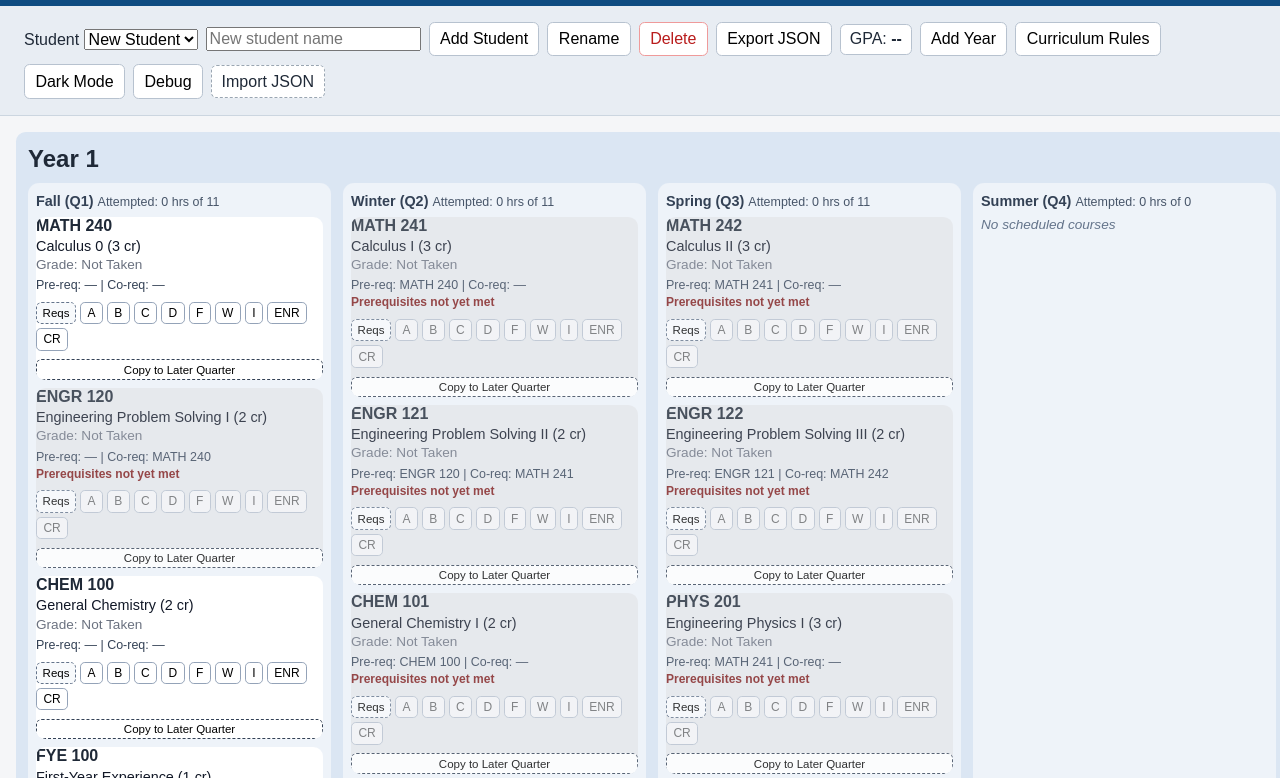
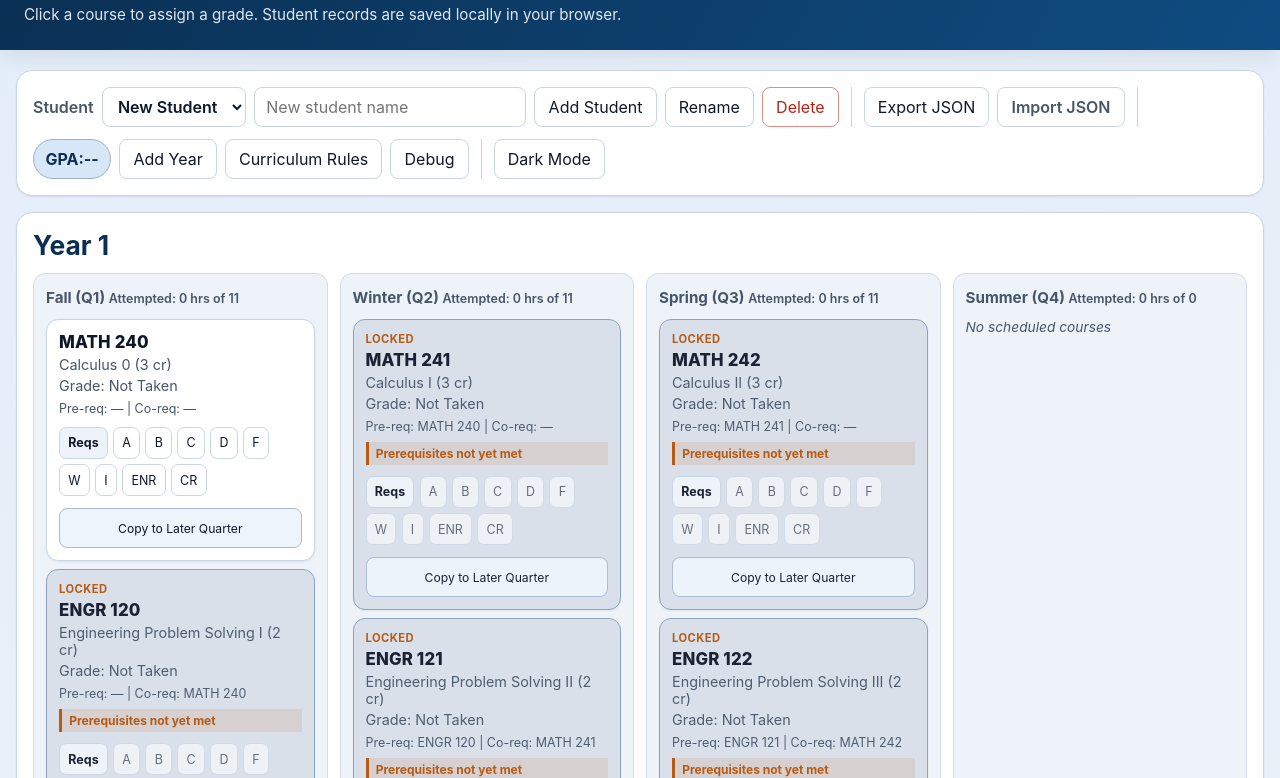
Before and after one commit to kellybc/MEEN-flowchart, a plain HTML site: page index.html in a window 1280 px wide. Shown: the part 89-867 px from the top of the page. Drawn offline with Linux system fonts and the light colour scheme.

Commit message:
Refactor advising dashboard visual design and bump build to v0.4.0

```diff
--- a/index.html
+++ b/index.html
@@ -4,16 +4,17 @@
     <meta charset="UTF-8" />
     <meta name="viewport" content="width=device-width, initial-scale=1.0" />
     <title>LA Tech ME Advising Tracker</title>
-    <link rel="stylesheet" href="styles.css?v=0.3.1" />
+    <link rel="stylesheet" href="styles.css?v=0.4.0" />
   </head>
   <body>
     <header>
       <h1>Louisiana Tech Mechanical Engineering Advising Tracker</h1>
-      <p class="version">Build: v0.3.1</p>
+      <p class="version">Build: v0.4.0</p>
       <p>Click a course to assign a grade. Student records are saved locally in your browser.</p>
     </header>
 
     <section class="toolbar">
+      <div class="toolbar-group">
         <label>
           Student
           <select id="studentSelect"></select>
@@ -22,16 +23,23 @@
         <button id="addStudentBtn">Add Student</button>
         <button id="renameStudentBtn">Rename</button>
         <button id="deleteStudentBtn" class="danger">Delete</button>
+      </div>
+      <div class="toolbar-group">
         <button id="exportBtn">Export JSON</button>
-      <span class="gpa-pill">GPA: <strong id="gpaValue">--</strong></span>
-      <button id="addYearBtn" type="button">Add Year</button>
-      <button id="toggleRulesBtn" type="button">Curriculum Rules</button>
-      <button id="darkModeBtn" type="button">Dark Mode</button>
-      <button id="toggleDebugBtn" type="button">Debug</button>
         <label class="import-label">
           Import JSON
           <input id="importInput" type="file" accept="application/json" />
         </label>
+      </div>
+      <div class="toolbar-group">
+        <span class="gpa-pill">GPA: <strong id="gpaValue">--</strong></span>
+        <button id="addYearBtn" type="button">Add Year</button>
+        <button id="toggleRulesBtn" type="button">Curriculum Rules</button>
+        <button id="toggleDebugBtn" type="button">Debug</button>
+      </div>
+      <div class="toolbar-group">
+        <button id="darkModeBtn" type="button">Dark Mode</button>
+      </div>
     </section>
 
     <main>
@@ -78,6 +86,6 @@
       </button>
     </template>
 
-    <script src="app.js?v=0.3.1"></script>
+    <script src="app.js?v=0.4.0"></script>
   </body>
 </html>
--- a/styles.css
+++ b/styles.css
@@ -1,102 +1,230 @@
+:root {
+  --font-sans: "Inter", "Roboto", "Segoe UI", "Open Sans", Arial, sans-serif;
+  --bg: #f3f6fb;
+  --surface: #ffffff;
+  --surface-2: #eef3fa;
+  --surface-3: #e4ebf5;
+  --text: #0f172a;
+  --text-muted: #475569;
+  --primary: #0f4c81;
+  --primary-strong: #0a2f52;
+  --primary-soft: #d8e7f8;
+  --accent-danger: #b42318;
+  --accent-warning: #b45309;
+  --success-bg: #e9f8ef;
+  --success-text: #11642f;
+  --border: #cad5e3;
+  --focus: #2563eb;
+  --radius-sm: 8px;
+  --radius-md: 12px;
+  --radius-lg: 16px;
+  --shadow-sm: 0 1px 2px rgba(15, 23, 42, 0.08);
+  --shadow-md: 0 8px 20px rgba(15, 23, 42, 0.08);
+  --shadow-lg: 0 14px 28px rgba(15, 23, 42, 0.14);
+  --space-1: 4px;
+  --space-2: 8px;
+  --space-3: 12px;
+  --space-4: 16px;
+  --space-5: 20px;
+  --space-6: 24px;
+  --transition-fast: 140ms ease;
+  --transition-med: 220ms ease;
+}
 
-:root {
-  --bg: #f5f6f8;
-  --card: #fff;
-  --ink: #1f2937;
-  --panel: #dbe6f3;
-  --subpanel: #eef3f9;
+:root[data-theme="dark"] {
+  --bg: #060d1a;
+  --surface: #0f172a;
+  --surface-2: #111d34;
+  --surface-3: #162641;
+  --text: #e2e8f0;
+  --text-muted: #9fb0c7;
+  --primary: #60a5fa;
+  --primary-strong: #c5ddff;
+  --primary-soft: #1a2f4f;
+  --accent-danger: #f87171;
+  --accent-warning: #fb923c;
+  --success-bg: #113220;
+  --success-text: #94e2ae;
+  --border: #2f415e;
+  --focus: #93c5fd;
+  --shadow-sm: 0 1px 2px rgba(2, 6, 23, 0.55);
+  --shadow-md: 0 10px 24px rgba(2, 6, 23, 0.55);
+  --shadow-lg: 0 16px 34px rgba(2, 6, 23, 0.7);
 }
-:root[data-theme="dark"] {
-  --bg: #0b1220;
-  --card: #0f172a;
-  --ink: #f1f5f9;
-  --panel: #111827;
-  --subpanel: #0b1220;
+
+* { box-sizing: border-box; }
+body {
+  margin: 0;
+  font-family: var(--font-sans);
+  background: radial-gradient(circle at 20% -20%, #dce9f7 0, var(--bg) 52%);
+  color: var(--text);
 }
-:root {
-  --bg: #f5f6f8;
-  --card: #fff;
-  --ink: #1f2937;
-  --accent: #0f4c81;
-  --muted: #6b7280;
-  --danger: #b91c1c;
+:root[data-theme="dark"] body { background: linear-gradient(180deg, #0a1326 0%, var(--bg) 260px); }
+
+header {
+  padding: 28px 24px 26px;
+  background: linear-gradient(120deg, var(--primary-strong), var(--primary));
+  color: #fff;
+  box-shadow: var(--shadow-md);
 }
-body { font-family: Arial, sans-serif; margin: 0; background: var(--bg); color: var(--ink); }
-header { padding: 1rem 1.5rem; background: var(--accent); color: white; }
-header h1 { margin: 0 0 .25rem 0; font-size: 1.35rem; }
-header p { margin: 0; opacity: .9; }
-.toolbar { display: flex; flex-wrap: wrap; gap: .5rem; align-items: center; padding: 1rem 1.5rem; background: #e8edf3; border-bottom: 1px solid #ccd6e0; }
-.toolbar input[type="text"], .toolbar select, button, textarea { font: inherit; }
-button { padding: .45rem .65rem; border: 1px solid #b7c2cf; background: white; border-radius: .35rem; cursor: pointer; }
-button:hover { filter: brightness(0.98); }
-button.danger { border-color: #ef9a9a; color: var(--danger); }
-.import-label { border: 1px dashed #9aa6b2; padding: .4rem .6rem; border-radius: .35rem; background: #fff; }
-.import-label input { display: none; }
-main { padding: 1rem; }
-.curriculum-grid { display:flex; flex-direction:column; gap:1rem; }
-.semester { background: var(--panel); border-radius: .5rem; padding: .75rem; }
-.semester h2 { margin: 0 0 .5rem 0; font-size: 1rem; }
-.course-card { width: 100%; display: grid; gap: .2rem; text-align: left; margin-bottom: .5rem; background: var(--card); color: var(--ink); }
-.course-code { font-weight: 700; }
-.course-name { color: #111827; font-size: .9rem; }
-.course-grade { color: var(--muted); font-size: .85rem; }
-.course-card.graded .course-grade { color: #065f46; font-weight: 700; }
-#gradeDialog { border: none; border-radius: .5rem; width: 330px; }
-#gradeDialog::backdrop { background: rgba(0,0,0,.35); }
-#gradeForm { display: grid; gap: .6rem; }
-menu { display: flex; justify-content: flex-end; gap: .5rem; margin: 0; padding: 0; }
-@media (max-width: 1100px) { .curriculum-grid { grid-template-columns: repeat(2, minmax(240px, 1fr)); } }
-@media (max-width: 640px) { .curriculum-grid { grid-template-columns: 1fr; } }
+header h1 { margin: 0 0 var(--space-2); font-size: clamp(1.5rem, 2.2vw, 2.1rem); letter-spacing: .01em; }
+.version { margin: 0 0 var(--space-2); opacity: .95; font-size: .87rem; font-weight: 600; }
+header p { margin: 0; font-size: .95rem; color: rgba(255,255,255,.88); }
 
-.debug-panel { margin: 0 1rem 1rem; padding: .75rem; background: #0f172a; color: #e2e8f0; border-radius: .5rem; }
-.debug-panel h2 { margin: 0 0 .5rem; font-size: 1rem; }
-#debugLog { margin: 0; max-height: 220px; overflow: auto; white-space: pre-wrap; font-family: ui-monospace, SFMono-Regular, Menlo, monospace; font-size: .8rem; }
+.toolbar {
+  margin: var(--space-5) var(--space-4) var(--space-4);
+  padding: var(--space-4);
+  display: flex;
+  flex-wrap: wrap;
+  gap: var(--space-3);
+  align-items: center;
+  background: var(--surface);
+  border: 1px solid var(--border);
+  border-radius: var(--radius-lg);
+  box-shadow: var(--shadow-sm);
+}
+.toolbar-group { display:flex; flex-wrap:wrap; gap: var(--space-2); align-items:center; padding-right: var(--space-3); border-right:1px solid var(--border); }
+.toolbar-group:last-child { border-right:0; padding-right:0; }
+.toolbar label { display:flex; align-items:center; gap: var(--space-2); font-weight:600; color: var(--text-muted); }
 
-.version { margin: .25rem 0 0; font-size: .85rem; opacity: .95; }
+input[type="text"], .toolbar select, button, textarea { font: inherit; }
+input[type="text"], .toolbar select {
+  min-height: 40px;
+  border: 1px solid var(--border);
+  border-radius: var(--radius-sm);
+  padding: .5rem .7rem;
+  background: var(--surface);
+  color: var(--text);
+}
+button, .import-label {
+  min-height: 40px;
+  padding: .5rem .82rem;
+  border: 1px solid var(--border);
+  background: var(--surface);
+  border-radius: var(--radius-sm);
+  color: var(--text);
+  cursor: pointer;
+  transition: transform var(--transition-fast), box-shadow var(--transition-fast), background var(--transition-fast);
+}
+button:hover, .import-label:hover { transform: translateY(-1px); box-shadow: var(--shadow-sm); background: var(--surface-2); }
+button:focus-visible, .import-label:focus-within, input:focus-visible, select:focus-visible {
+  outline: 3px solid color-mix(in oklab, var(--focus), transparent 65%);
+  outline-offset: 1px;
+}
+button.danger { color: var(--accent-danger); border-color: color-mix(in oklab, var(--accent-danger), white 45%); }
+.import-label input { display:none; }
+.gpa-pill {
+  background: var(--primary-soft);
+  color: var(--primary-strong);
+  border: 1px solid color-mix(in oklab, var(--primary), white 58%);
+  border-radius: 999px;
+  padding: .4rem .72rem;
+  min-height: 40px;
+  display: inline-flex;
+  align-items: center;
+  font-weight: 700;
+}
 
-.season-column { background: var(--panel); border-radius:.6rem; padding:.6rem; }
-.quarter-block { background: var(--subpanel); border-radius:.5rem; padding:.5rem; margin-bottom:.6rem; }
-.quarter-block h3 { margin:.1rem 0 .5rem; font-size:.9rem; color:#334155; }
-.empty-quarter { margin:.25rem 0 .5rem; color:#64748b; font-style:italic; font-size:.85rem; }
-.course-card.complete { background:#dcfce7; border-color:#16a34a; }
-.gpa-pill { background:#fff; border:1px solid #b7c2cf; border-radius:.35rem; padding:.35rem .55rem; }
+main { padding: 0 var(--space-4) var(--space-6); }
+.curriculum-grid { display:flex; flex-direction:column; gap:var(--space-5); animation: fadeUp .45s var(--transition-med) both; }
+.year-row {
+  width:100%;
+  background: var(--surface);
+  border: 1px solid var(--border);
+  border-radius: var(--radius-lg);
+  padding: var(--space-4);
+  box-shadow: var(--shadow-sm);
+}
+.year-row h2 { margin: 0 0 var(--space-3); font-size: 1.65rem; color: var(--primary-strong); }
+.year-quarter-grid { display:grid; grid-template-columns:repeat(4,minmax(220px,1fr)); gap:var(--space-3); }
+.quarter-block {
+  background: var(--surface-2);
+  border: 1px solid color-mix(in oklab, var(--border), white 15%);
+  border-radius: var(--radius-md);
+  padding: var(--space-3);
+  min-height: 140px;
+}
+.quarter-block h3 { margin:.1rem 0 var(--space-3); font-size:.95rem; color: var(--text-muted); }
+.attempted-hours { font-size:.78rem; color: var(--text-muted); font-weight:600; }
+.empty-quarter { margin:.25rem 0 .5rem; color:var(--text-muted); font-style:italic; font-size:.86rem; }
 
-.year-row { background: var(--panel); border-radius:.6rem; padding:.75rem; margin-bottom:1rem; }
-.year-row h2 { margin:.1rem 0 .6rem; }
-.year-quarter-grid { display:grid; grid-template-columns:repeat(4,minmax(200px,1fr)); gap:.75rem; }
-.grade-buttons { display:flex; flex-wrap:wrap; gap:.25rem; margin-top:.4rem; }
-.grade-btn { font-size:.75rem; padding:.2rem .4rem; border:1px solid #94a3b8; border-radius:.3rem; background:#fff; }
-.grade-btn.selected { background:#0f4c81; color:#fff; border-color:#0f4c81; }
-@media (max-width:900px){ .year-quarter-grid { grid-template-columns:repeat(2,minmax(200px,1fr)); } }
-@media (max-width:600px){ .year-quarter-grid { grid-template-columns:1fr; } }
+.course-card {
+  width:100%;
+  display:grid;
+  gap:var(--space-1);
+  margin-bottom: var(--space-2);
+  padding: var(--space-3);
+  text-align:left;
+  background: var(--surface);
+  color: var(--text);
+  border: 1px solid var(--border);
+  border-radius: var(--radius-md);
+  box-shadow: var(--shadow-sm);
+  transition: transform var(--transition-fast), box-shadow var(--transition-fast), border-color var(--transition-fast);
+}
+.course-card:hover { transform: translateY(-2px); box-shadow: var(--shadow-md); }
+.course-code { font-weight: 800; font-size: 1.05rem; letter-spacing: .01em; }
+.course-name { color: var(--text-muted); font-size: .9rem; }
+.course-grade { color: var(--text-muted); font-size: .9rem; }
+.course-reqs { font-size:.78rem; color: var(--text-muted); margin-top:.2rem; }
+.course-card.complete { background: var(--success-bg); border-color: color-mix(in oklab, var(--success-text), white 65%); }
+.course-card.graded .course-grade { color: var(--success-text); font-weight:700; }
+.course-card.locked { background: color-mix(in oklab, var(--surface-3), #9ca3af 15%); border-color: #8b9fbb; opacity:.95; }
+.course-card.locked::before { content:"Locked"; font-size:.7rem; font-weight:700; text-transform:uppercase; letter-spacing:.04em; color: var(--accent-warning); }
+.course-card.locked .grade-btn { opacity:.6; cursor:not-allowed; }
+.prereq-warning {
+  margin-top: var(--space-1);
+  padding: .25rem .45rem;
+  border-left: 3px solid var(--accent-warning);
+  background: color-mix(in oklab, var(--accent-warning), transparent 88%);
+  font-size:.75rem;
+  color: var(--accent-warning);
+  font-weight:700;
+}
 
-.year-row { width:100%; }
+.grade-buttons { display:flex; flex-wrap:wrap; gap:.32rem; margin-top:.45rem; }
+.grade-btn, .req-btn {
+  font-size:.78rem;
+  min-height: 32px;
+  padding:.26rem .52rem;
+  border-radius: .45rem;
+  border:1px solid var(--border);
+}
+.req-btn { font-weight: 700; background: var(--surface-2); }
+.grade-btn.selected { background: var(--primary); color:#fff; border-color: var(--primary); font-weight:700; }
 
-.attempted-hours { font-size:.78rem; color:#475569; font-weight:500; }
-.course-reqs { font-size:.78rem; color:#334155; margin-top:.2rem; }
-.req-btn { font-size:.72rem; padding:.2rem .35rem; border:1px dashed #64748b; background:#f8fafc; }
+.repeat-btn {
+  margin-top:.5rem;
+  font-size:.76rem;
+  background: color-mix(in oklab, var(--surface), var(--primary-soft) 45%);
+  border:1px solid color-mix(in oklab, var(--border), var(--primary) 18%);
+}
+.delete-copy-btn { margin-top:.42rem; font-size:.76rem; border:1px solid color-mix(in oklab, var(--accent-danger), white 42%); color:var(--accent-danger); }
 
-.rules-panel { margin:0 1rem 1rem; padding:.75rem; background:#fff; border:1px solid #cbd5e1; border-radius:.5rem; }
-.rules-grid { display:grid; grid-template-columns:repeat(2,minmax(260px,1fr)); gap:.4rem .8rem; }
-.rule-row { background:#f8fafc; border:1px solid #e2e8f0; border-radius:.4rem; padding:.35rem .5rem; font-size:.82rem; }
+.rules-panel, .debug-panel {
+  margin:0 var(--space-4) var(--space-5);
+  padding: var(--space-4);
+  background: var(--surface);
+  border:1px solid var(--border);
+  border-radius: var(--radius-lg);
+  box-shadow: var(--shadow-sm);
+}
+.rules-grid { display:grid; grid-template-columns:repeat(2,minmax(260px,1fr)); gap:.45rem .8rem; }
+.rule-row { background: var(--surface-2); border:1px solid var(--border); border-radius:.45rem; padding:.4rem .55rem; font-size:.82rem; }
+.debug-panel h2, .rules-panel h2 { margin: 0 0 var(--space-2); }
 
-.course-card.locked { background:#e5e7eb; border-color:#9ca3af; opacity:.8; }
-.course-card.locked .grade-btn { opacity:.55; cursor:not-allowed; }
-.prereq-warning { font-size:.75rem; color:#7f1d1d; font-weight:600; }
-
-.repeat-btn { margin-top:.35rem; font-size:.72rem; padding:.2rem .35rem; border:1px dashed #334155; background:#fff; }
-.quarter-block { min-height: 120px; }
-
-.delete-copy-btn { margin-top:.35rem; font-size:.72rem; padding:.2rem .35rem; border:1px solid #ef9a9a; background:#fff; color:#991b1b; }
-:root[data-theme="dark"] .delete-copy-btn { background:#3f1d1d; color:#fecaca; }
-
-.course-card { border-radius: .6rem; overflow: hidden; }
-.quarter-block { border-radius: .7rem; }
-:root[data-theme="dark"] .toolbar { background: #1f2937; border-bottom-color:#374151; }
-:root[data-theme="dark"] .gpa-pill, :root[data-theme="dark"] .import-label, :root[data-theme="dark"] button { background:#111827; color:#e5e7eb; border-color:#475569; }
-:root[data-theme="dark"] .course-name, :root[data-theme="dark"] .course-code { color:#f8fafc; }
-:root[data-theme="dark"] .course-grade, :root[data-theme="dark"] .course-reqs, :root[data-theme="dark"] .attempted-hours, :root[data-theme="dark"] .quarter-block h3 { color:#cbd5e1; }
-:root[data-theme="dark"] .empty-quarter { color:#94a3b8; }
-:root[data-theme="dark"] .rules-panel { background:#111827; border-color:#334155; color:#e2e8f0; }
-:root[data-theme="dark"] .rule-row { background:#0f172a; border-color:#334155; color:#e2e8f0; }
-:root[data-theme="dark"] .debug-panel { background:#020617; color:#e2e8f0; }
+@keyframes fadeUp { from { opacity:0; transform: translateY(6px); } to { opacity:1; transform: translateY(0); } }
+@media (prefers-reduced-motion: reduce) {
+  * { animation: none !important; transition: none !important; scroll-behavior: auto !important; }
+}
+@media (max-width: 1180px) {
+  .toolbar-group { border-right:0; padding-right:0; }
+  .year-quarter-grid { grid-template-columns: repeat(2, minmax(220px, 1fr)); }
+}
+@media (max-width: 760px) {
+  header { padding: 22px 16px; }
+  .toolbar, main, .rules-panel, .debug-panel { margin-left:12px; margin-right:12px; }
+  .year-quarter-grid, .rules-grid { grid-template-columns: 1fr; }
+  .toolbar { gap: var(--space-2); }
+  .toolbar-group { width: 100%; }
+}
```
Also changed, not shown: 1 other file. Lines whose indentation alone changed are shown as unchanged.
